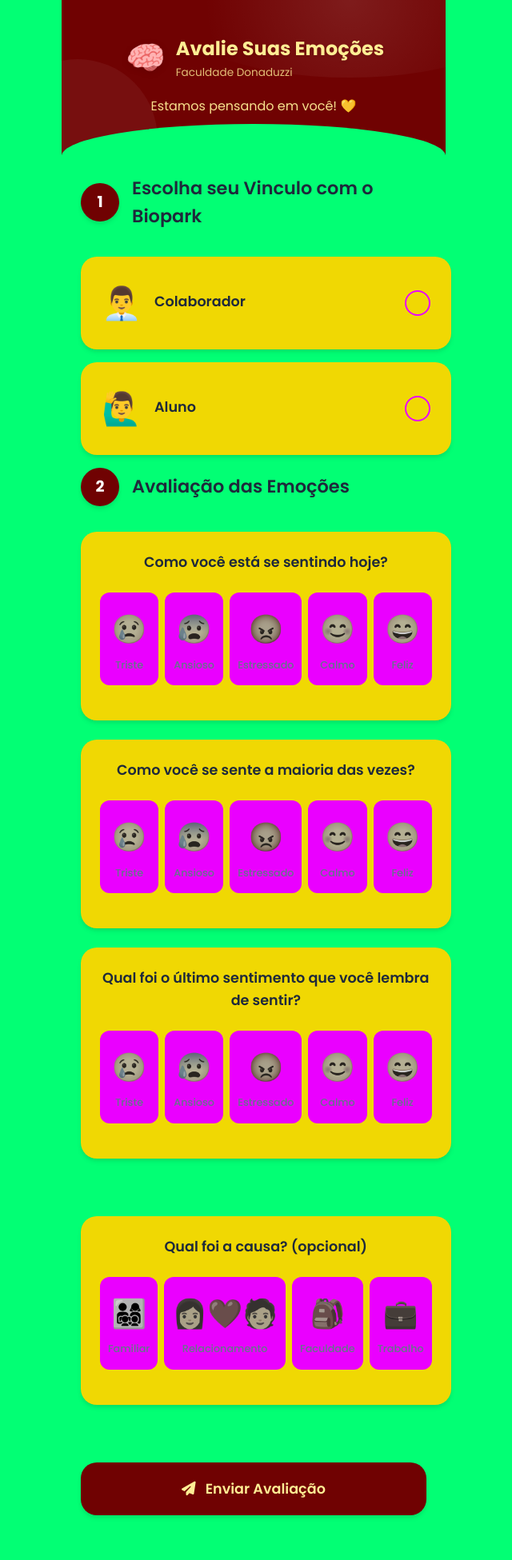
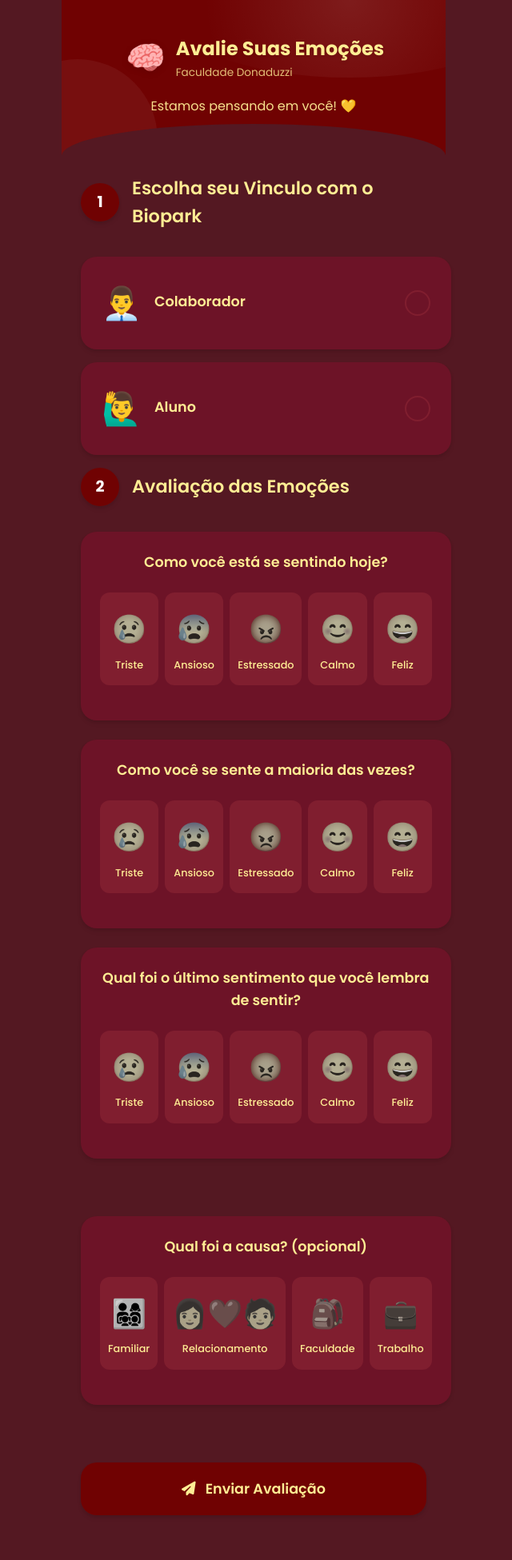
Before and after one commit to EduardoChiela/bem-estar, a PHP site: page / in a window 1280 px wide. Shown: the whole page at 80% size, without its empty margins (323-963 px from the left). Run offline with PHP 8.4, Linux system fonts and the light colour scheme.

Commit message:
fix cores verde

```diff
--- a/config.php
+++ b/config.php
@@ -1,7 +1,7 @@
 <?php
 // config.php
 $host = 'localhost';
-$dbname = 'db_bemestar';
+$dbname = 'teste';
 $username = 'root';
 $password = '';
 
--- a/styles.css
+++ b/styles.css
@@ -16,13 +16,13 @@
     --error: #EF4444;
     --warning: #F59E0B;
 
-    --bg-main: #02ff74;
-    --bg-card: #f0d803;
-    --bg-light: #ea00ff;
+    --bg-main: #541822;
+    --bg-card: #6d1327;
+    --bg-light: #801e2f;
 
-    --text-primary: #1E293B;
-    --text-secondary: #64748B;
-    --text-light: #94A3B8;
+    --text-primary: #ffed94;
+    --text-secondary: #ffed94;
+    --text-light: #fdcfb3;
 
     --border-radius: 20px;
     --border-radius-small: 12px;
```
